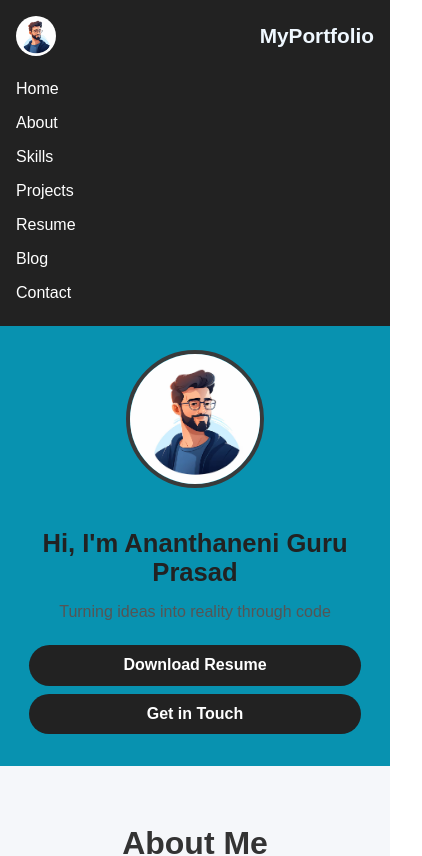
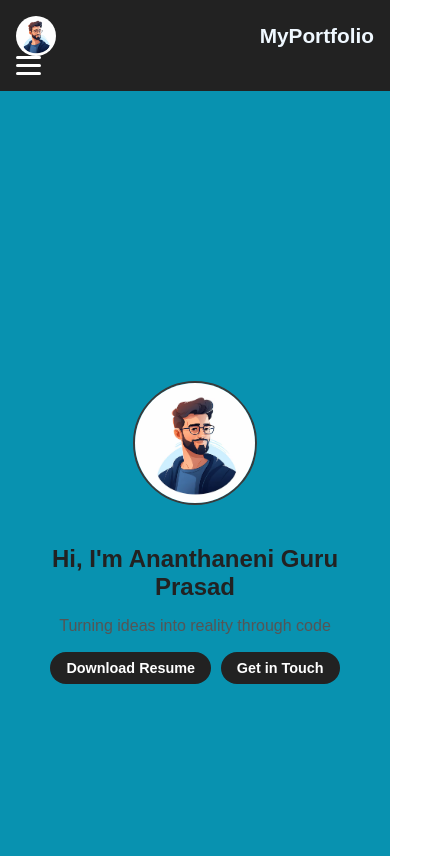
Before and after one commit to GuruPrasadAnanthaneni/MyPortfolio, a React (Create React App) app: page / in a window 390 px wide. Shown: the top 856 px of the page, 422 px wide, since content can reach past the window. Built offline with nearby package versions, Linux system fonts and the light colour scheme.

Commit message:
modified code

```diff
--- a/src/components/Blog.css
+++ b/src/components/Blog.css
@@ -1,4 +1,3 @@
-
 .blog-section {
     background-color: #e8efee;
     padding: 4rem 2rem;
@@ -14,33 +13,20 @@
 
   .blogs-container {
     display: flex;
-    flex-direction: row;
-    flex-wrap: nowrap;
-    overflow-x: auto;
-    gap: 1.5rem;
+    flex-wrap: wrap;
     justify-content: center;
-    padding-bottom: 1rem;
-    scroll-snap-type: x mandatory;
+    gap: 2rem;
   }
 
   .blog-card {
-    min-width: 370px;
-    max-width: 370px;
-    flex: 0 0 auto;
-    scroll-snap-align: start;
     background-color: #fff;
     border-radius: 10px;
     padding: 2rem;
     text-align: left;
     box-shadow: 0 4px 8px rgba(0, 0, 0, 0.1);
-    transition: transform 0.3s ease, max-height 0.5s ease;
-    overflow: hidden;
-    max-height: 400px;
-  }
-
-
-  .blog-card.expanded {
-    max-height: 1000px; /* adjust as needed based on content */
+    transition: transform 0.3s ease;
+    flex: 1 1 300px;
+    max-width: 370px;
   }
 
   .blog-card:hover {
@@ -69,8 +55,8 @@
     background-color: #004d40;
   }
 
-/* Mobile Devices (max-width: 600px) */
-@media (max-width: 600px) {
+  /* Mobile Devices (max-width: 600px) */
+  @media (max-width: 600px) {
     .blog-section {
       padding: 2rem 1rem;
     }
@@ -80,15 +66,14 @@
     }
 
     .blogs-container {
-      gap: 1rem;
-      padding-bottom: 1rem;
+      flex-direction: column;
+      align-items: center;
     }
 
     .blog-card {
-      min-width: 300px;
-      max-width: 300px;
+      width: 100%;
+      max-width: 100%;
       padding: 1.5rem;
-      max-height: 380px;
     }
 
     .blog-card h3 {
@@ -111,12 +96,8 @@
       font-size: 2.2rem;
     }
 
-    .blogs-container {
-      gap: 1.2rem;
-    }
-
     .blog-card {
-      min-width: 340px;
+      flex: 1 1 45%;
       max-width: 340px;
       padding: 1.8rem;
     }
@@ -142,7 +123,6 @@
     }
 
     .blog-card {
-      min-width: 370px;
       max-width: 370px;
       padding: 2rem;
     }
--- a/src/components/Home.css
+++ b/src/components/Home.css
@@ -59,26 +59,25 @@
     background-color: #ffcc00;
     color: #222;
   }
+/* Mobile-first base styles already there */
 
-/* Mobile Devices (max-width: 600px) */
-@media (max-width: 600px) {
+@media (max-width: 768px) {
     .home-section {
-      flex-direction: column;
-      padding: 1.5rem 1rem;
-      height: auto;
-    }
-
-    .profile-pic {
-      width: 130px;
-      height: 130px;
+      padding: 1rem;
     }
 
     .home-content {
       max-width: 100%;
     }
 
+    .profile-pic {
+      width: 120px;
+      height: 120px;
+      border-width: 2px;
+    }
+
     h1 {
-      font-size: 1.6rem;
+      font-size: 1.5rem;
     }
 
     p {
@@ -86,55 +85,14 @@
     }
 
     .home-buttons .btn {
-      display: block;
-      margin: 0.5rem auto;
-      width: 80%;
+      padding: 0.5rem 1rem;
+      font-size: 0.9rem;
+      margin: 0.3rem 0.3rem;
     }
   }
 
-  /* Tablets (601px to 1024px) */
-  @media (min-width: 601px) and (max-width: 1024px) {
+  @media (min-width: 1025px) {
     .home-section {
-      flex-direction: column;
-      padding: 2rem;
-      height: auto;
-    }
-
-    .profile-pic {
-      width: 150px;
-      height: 150px;
-    }
-
-    h1 {
-      font-size: 1.8rem;
-    }
-
-    p {
-      font-size: 1.05rem;
-    }
-
-    .home-buttons .btn {
-      margin: 0.5rem;
-      padding: 0.6rem 1.2rem;
+      padding: 3rem;
     }
   }
-
-  /* Desktop (1025px and above) */
-  @media (min-width: 1025px) {
-    .home-section {
-      flex-direction: row;
-    }
-
-    .profile-pic {
-      width: 180px;
-      height: 180px;
-    }
-
-    h1 {
-      font-size: 2rem;
-    }
-
-    p {
-      font-size: 1.1rem;
-    }
-  }
--- a/src/components/Navbar.css
+++ b/src/components/Navbar.css
@@ -1,6 +1,3 @@
-
-/* src/components/Navbar.css */
-
 .navbar {
     display: flex;
     justify-content: space-between;
@@ -43,8 +40,23 @@
     color: #ffcc00;
   }
 
-/* Mobile Devices (max-width: 600px) */
-@media (max-width: 600px) {
+  /* Hamburger styles */
+  .hamburger {
+    display: none; /* hidden on desktop/tablets */
+    flex-direction: column;
+    cursor: pointer;
+    gap: 5px;
+  }
+
+  .hamburger .line {
+    width: 25px;
+    height: 3px;
+    background-color: white;
+    border-radius: 2px;
+  }
+
+  /* Mobile Devices (max-width: 600px) */
+  @media (max-width: 600px) {
     .navbar {
       flex-direction: column;
       align-items: flex-start;
@@ -60,11 +72,22 @@
       font-size: 1.3rem;
     }
 
+    /* Show hamburger on mobile */
+    .hamburger {
+      display: flex;
+    }
+
+    /* Hide navbar links by default */
     .navbar-right {
-      display: flex;
+      display: none;
       flex-direction: column;
       width: 100%;
       margin-top: 1rem;
+    }
+
+    /* Show links when menu is open */
+    .navbar-right.open {
+      display: flex;
     }
 
     .navbar-right a {
--- a/src/components/Navbar.jsx
+++ b/src/components/Navbar.jsx
@@ -1,11 +1,21 @@
-// src/components/Navbar.jsx
-import React from 'react';
+import React, { useState } from 'react';
 import './Navbar.css';
 import logo from '../assets/image1.jpg';
 
 const Navbar = () => {
+  const [menuOpen, setMenuOpen] = useState(false);
+
   const scrollToTop = () => {
     window.scrollTo({ top: 0, behavior: 'smooth' });
+  };
+
+  const toggleMenu = () => {
+    setMenuOpen(!menuOpen);
+  };
+
+  // Close menu when clicking a link
+  const handleLinkClick = () => {
+    setMenuOpen(false);
   };
 
   return (
@@ -14,14 +24,22 @@ const Navbar = () => {
         <img src={logo} alt="Logo" className="logo" />
         <h1>MyPortfolio</h1>
       </div>
-      <div className="navbar-right">
-        <a href="#home">Home</a>
-        <a href="#about">About</a>
-        <a href="#skills">Skills</a>
-        <a href="#projects">Projects</a>
-        <a href="#resume">Resume</a>
-        <a href="#blog">Blog</a>
-        <a href="#contact">Contact</a>
+
+      {/* Hamburger menu icon */}
+      <div className="hamburger" onClick={toggleMenu}>
+        <div className="line"></div>
+        <div className="line"></div>
+        <div className="line"></div>
+      </div>
+
+      <div className={`navbar-right ${menuOpen ? 'open' : ''}`}>
+        <a href="#home" onClick={handleLinkClick}>Home</a>
+        <a href="#about" onClick={handleLinkClick}>About</a>
+        <a href="#skills" onClick={handleLinkClick}>Skills</a>
+        <a href="#projects" onClick={handleLinkClick}>Projects</a>
+        <a href="#resume" onClick={handleLinkClick}>Resume</a>
+        <a href="#blog" onClick={handleLinkClick}>Blog</a>
+        <a href="#contact" onClick={handleLinkClick}>Contact</a>
       </div>
     </nav>
   );
--- a/src/components/Projects.css
+++ b/src/components/Projects.css
@@ -1,5 +1,3 @@
-
-
 .projects-section {
     padding: 60px 20px;
     background-color: #f9f9f9;
@@ -119,6 +117,8 @@
       flex-direction: column;
       align-items: center;
       overflow-x: visible;
+      padding-left: 20px;  /* added */
+      padding-right: 20px; /* added */
     }
 
     .project-card {
@@ -139,6 +139,8 @@
 
     .projects-grid {
       gap: 16px;
+      padding-left: 15px;  /* added */
+      padding-right: 15px; /* added */
     }
 
     .project-card {
--- a/src/components/Skills.css
+++ b/src/components/Skills.css
@@ -1,8 +1,16 @@
-
 .skills-section {
-    padding: 4rem 2rem;
+    padding: 4rem 0; /* only vertical padding */
     background-color: #ffffff;
     text-align: center;
+  }
+
+  .skills-section .container {
+    padding-left: 20px;
+    padding-right: 20px;
+    max-width: 1200px;
+    margin-left: auto;
+    margin-right: auto;
+    box-sizing: border-box;
   }
 
   .skills-section h2 {
@@ -17,7 +25,6 @@
     gap: 50px; /* space between cards */
     justify-items: center; /* center each card horizontally */
   }
-
 
   .skill-card {
     background-color: #f5f7fa;
@@ -39,11 +46,15 @@
     margin-bottom: 1rem;
   }
 
+  /* Mobile devices (max-width: 600px) */
+  @media (max-width: 600px) {
+    .skills-section .container {
+      padding-left: 15px;
+      padding-right: 15px;
+    }
 
-/* Mobile devices (max-width: 600px) */
-@media (max-width: 600px) {
     .skills-section {
-      padding: 2rem 1rem;
+      padding: 2rem 0;
     }
 
     .skills-section h2 {
@@ -69,6 +80,11 @@
 
   /* Tablets (601px to 1024px) */
   @media (min-width: 601px) and (max-width: 1024px) {
+    .skills-section .container {
+      padding-left: 18px;
+      padding-right: 18px;
+    }
+
     .skills-grid {
       grid-template-columns: repeat(2, 1fr); /* Two columns */
       gap: 40px;
@@ -83,3 +99,11 @@
       font-size: 3.5rem;
     }
   }
+
+  /* Large screens (1025px and above) */
+  @media (min-width: 1025px) {
+    .skills-section .container {
+      padding-left: 20px;
+      padding-right: 20px;
+    }
+  }
```
Lines whose indentation alone changed are shown as unchanged.
